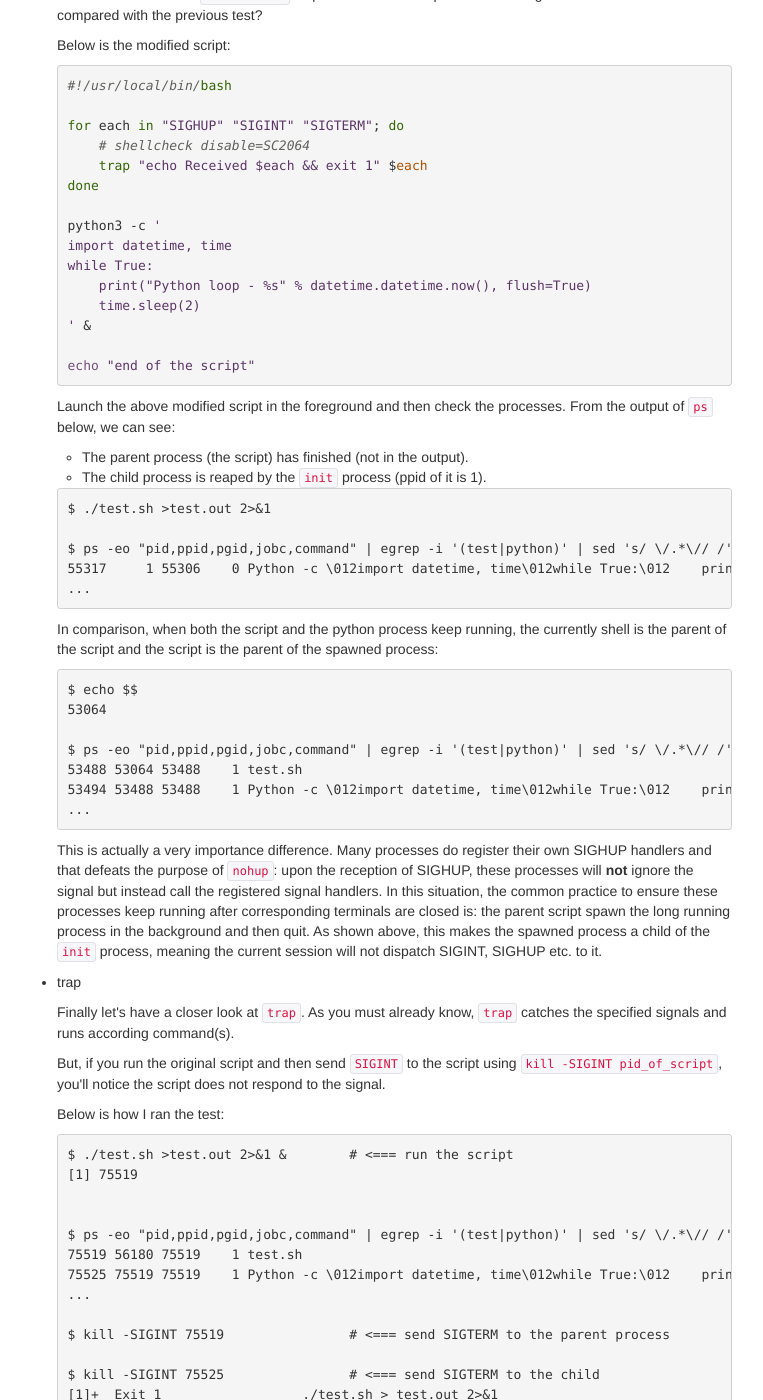
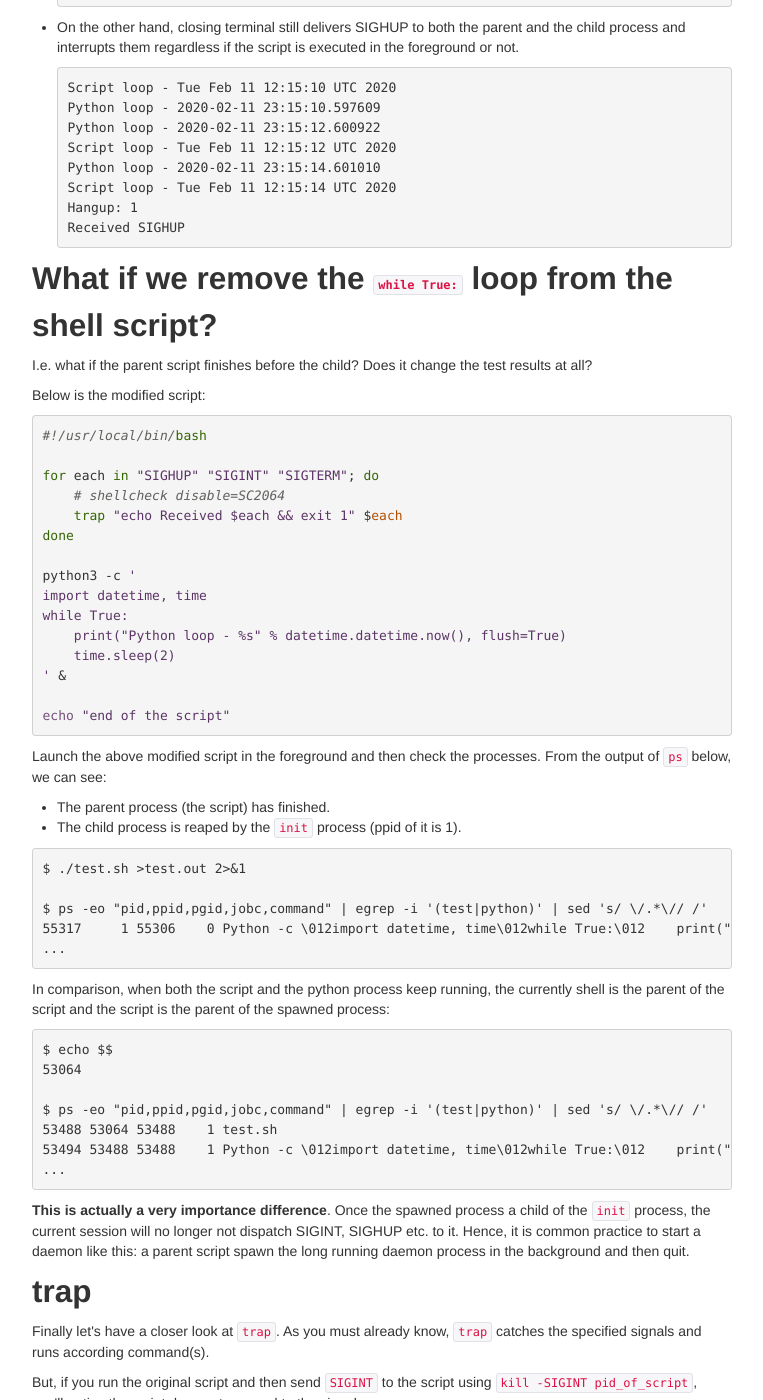
Before and after one commit to lgfang/lgfang.github.io, a Jekyll site: the page built from _posts/2020-02-13-bash-signal-trap.html, in a window 1280 px wide and 1400 px high, scrolled down 2521 px. Shown: the whole window, without its empty margins (258-1021 px from the left). Built offline with Jekyll 4.4.1, drawn with Linux system fonts in a browser that asks for light colours; comment, search, counter and statistics services are not loaded; some of the changed text lies outside the part shown.

Commit message:
2020-02-13-bash-signal-trap: typos and touch up

```diff
--- a/_posts/2020-02-13-bash-signal-trap.html
+++ b/_posts/2020-02-13-bash-signal-trap.html
@@ -3,14 +3,15 @@ layout: post
 title: More on Signals in Bash
 tagline:
 categories: computer
-tags: [Bash]
+tags: [Bash, Linux]
 ---
 
 <p>
-You login a shell and launch a long running script, then quit the shell/terminal
-but not sure if the script (and its child processes) will continue running or
-not? You try to catch and handle signals in the script but it does work as you
-expected? Below are some tests to help you understand these things.
+You will login a shell, launch a long running script and then quit the
+shell/terminal but not sure if the script (and/or its child processes) will
+continue running or not? You tried to catch and handle signals in a script but
+it didn't work as you expected? Below are some tests to help you understand
+these things.
 </p>
 
 <div class="org-src-container">
@@ -29,7 +30,7 @@ expected? Below are some tests to help you understand these things.
 <span class="linenr">13: </span><span class="org-string">'</span>
 <span class="linenr">14: </span>
 <span class="linenr">15: </span><span class="org-keyword">while</span> True; <span class="org-keyword">do</span>
-<span class="linenr">16: </span>    <span class="org-builtin">echo</span> <span class="org-string">"Script loop - $(</span><span class="org-sh-quoted-exec">date</span><span class="org-string"> -u)"</span>; sleep 2
+<span class="linenr">16: </span>    <span class="org-builtin">echo</span> <span class="org-string">"Script loop - $(</span><span class="org-sh-quoted-exec">date -u</span><span class="org-string">)"</span>; sleep 2
 <span class="linenr">17: </span><span class="org-keyword">done</span>
 <span class="linenr">18: </span>
 <span class="linenr">19: </span><span class="org-builtin">echo</span> <span class="org-string">"end of the script"</span>
@@ -53,23 +54,20 @@ and then monitor (tail) the output file to check if the processes are terminated
 or not.
 </p>
 
-<ul class="org-ul">
-<li><p>
-Fistly, the simplest case, run the script in the foreground: <code>./test.sh
-  &gt;test.out 2&gt;&amp;1</code>
-</p>
-
+<div id="outline-container-org1adbefb" class="outline-2">
+<h2 id="org1adbefb">Fistly, the simplest case, run the script in the foreground: <code>./test.sh &gt;test.out 2&gt;&amp;1</code></h2>
+<div class="outline-text-2" id="text-org1adbefb">
 <p>
 The interactive bash shell sends SIGINT (for Ctrl-c) or SIGHUP (or closing
 terminal) to all foreground processes. Therefore, in these two cases, both the
-parent process (<code>test.sh</code>) and the child process (<code>python3</code>) will get the
-signal and exit:
+parent process (<code>test.sh</code>) and the child process (<code>python3</code>) will get the signal
+and exit:
 </p>
 <ul class="org-ul">
 <li><p>
 Press Ctrl-c
 </p>
-<pre class="example">
+<pre class="example" id="orgc1eebff">
 Python loop - 2020-02-11 14:51:04.795263
 ...
 Python loop - 2020-02-11 14:51:12.806468
@@ -81,23 +79,24 @@ Received SIGINT                               &lt;=== from the parent process: t
 <li><p>
 Close the terminal
 </p>
-<pre class="example">
+<pre class="example" id="orgbfa9517">
 Python loop - 2020-02-11 14:52:24.618521
 Python loop - 2020-02-11 14:52:26.620370
 Python loop - 2020-02-11 14:52:28.622768
 Hangup: 1                                     &lt;=== from the child
 Received SIGHUP                               &lt;=== from the parent
 </pre></li>
-</ul></li>
+</ul>
+</div>
+</div>
 
-<li><p>
-Secondly, run the script in background: <code>./test.sh &gt;test.out 2&gt;&amp;1 &amp;</code>
-</p>
-
+<div id="outline-container-orgce507c4" class="outline-2">
+<h2 id="orgce507c4">Secondly, run the script in background: <code>./test.sh &gt;test.out 2&gt;&amp;1 &amp;</code></h2>
+<div class="outline-text-2" id="text-orgce507c4">
 <p>
 Obviously, the processes will continue running upon Ctrl-c because the
-interactive shell will <b>not</b> send SIGINT to background processes. But, when
-the terminal is closed, they will still receive SIGHUP and abort.
+interactive shell will <b>not</b> send SIGINT to background processes. But, when the
+terminal is closed, they will still receive SIGHUP and abort.
 </p>
 
 <p>
@@ -105,25 +104,26 @@ the terminal is closed, they will still receive SIGHUP and abort.
 </p>
 <ul class="org-ul">
 <li>Closing the terminal means closing the terminal directly. Running <code>exit</code> to
-quit the shell (so that the terminal emulator close the window
-automatically) does not count. In this case, the shell quits actively and
-does not receive SIGHUP. Hence it won't send SIGHUP to the script and the
-child processes of the script.</li>
-<li>You may not observe this behaviour with some terminal emulators. My guess
-is: some terminal emulators manage to communicate with the shell session and
-close it gracefully when a terminal window is closed. Therefore, the shell
-(as well as the script and its child processes) does not receive SIGHUP.
-According to my test with OS X, SIGHUP is sent when a terminal is closed in
-<a href="https://github.com/tmux/tmux/wiki">tmux</a> or iTerm2 but that is not case with the builtin Terminal APP.</li>
-</ul></li>
+quit the shell (so that the terminal emulator close the window automatically)
+does not count. In this case, the shell quits actively and does not receive
+SIGHUP. Hence it won't send SIGHUP to the script and the child processes of
+the script.</li>
+<li>You may not observe this behaviour with some terminal emulators. My guess is:
+some terminal emulators manage to communicate with the shell session and close
+it gracefully when a terminal window is closed. Therefore, the shell (as well
+as the script and its child processes) does not receive SIGHUP. According to
+my test with OS X, SIGHUP is sent when a terminal is closed in <a href="https://github.com/tmux/tmux/wiki">tmux</a> or iTerm2
+but that is not case with the builtin Terminal APP.</li>
+</ul>
+</div>
+</div>
 
-<li><p>
-Run the script using <code>nohup</code>
-</p>
-
+<div id="outline-container-org59c4714" class="outline-2">
+<h2 id="org59c4714">The 3rd and 4th tests are running the script using <code>nohup</code></h2>
+<div class="outline-text-2" id="text-org59c4714">
 <p>
-As the name suggests, <code>nohup</code> makes the spawned process ignore SIGHUP. But
-they will <b>not</b> ignore SIGINT. As a result:
+As the name suggests, <code>nohup</code> makes the spawned process ignore SIGHUP. But they
+will <b>not</b> ignore SIGINT. As a result:
 </p>
 <ul class="org-ul">
 <li>If <code>nohup</code> is run in the foreground (<code>nohup ./test.sh</code>), Ctrl-c interrupts
@@ -131,14 +131,20 @@ the script. However, closing the terminal will <b>not</b> interrupt the script.<
 <li>In comparison, if <code>nohup</code> is run in the background (<code>nohup ./test.sh &amp;</code>),
 neither Ctrl-C nor closing terminal would interrupt the script.</li>
 </ul>
+
 <p>
-<b>NOTE</b> If a process registers its own SIGHUP handler, <code>nohup</code> will not
-overwrite the handler to ignore SIGHUP.
-</p></li>
+<b>NOTE</b> If a process registers its own SIGHUP handler, <code>nohup</code> will not overwrite
+the handler to ignore SIGHUP.
+</p>
+</div>
+</div>
 
-<li><p>
-What if we edit <code>test.sh</code> to <b>execute the Python process in the background</b>
-(i.e. <code>python3 -c '...' &amp;</code>)?
+<div id="outline-container-org20c808c" class="outline-2">
+<h2 id="org20c808c">What if we edit <code>test.sh</code> to <b>execute the Python process in the background</b>?</h2>
+<div class="outline-text-2" id="text-org20c808c">
+<p>
+I.e. edit <code>test.sh</code> to run <code>python3 -c '...' &amp;</code> (note the additional <code>&amp;</code> at the
+end).
 </p>
 
 <p>
@@ -149,8 +155,7 @@ we'd expect the following:
 
 <ul class="org-ul">
 <li><p>
-Ctrl-c does not affect the Python process but may interrupt the parent
-script.
+Ctrl-c does not affect the Python process but may interrupt the parent script.
 </p>
 
 <p>
@@ -159,7 +164,7 @@ process and child process were printing timestamps. Once I pressed Ctrl-c,
 the parent process (the loop in the script) was interrupted but the Python
 process continued.
 </p>
-<pre class="example">
+<pre class="example" id="orga13e5ca">
 Python loop - 2020-02-11 23:12:02.196811
 Script loop - Tue Feb 11 12:12:04 UTC 2020
 Python loop - 2020-02-11 23:12:04.198417
@@ -173,10 +178,10 @@ Python loop - 2020-02-11 23:12:12.209047
 
 <li><p>
 On the other hand, closing terminal still delivers SIGHUP to both the parent
-and the child process and interrupts them regardless if the script is
-executed in the foreground or not.
+and the child process and interrupts them regardless if the script is executed
+in the foreground or not.
 </p>
-<pre class="example">
+<pre class="example" id="org1fd70b9">
 Script loop - Tue Feb 11 12:15:10 UTC 2020
 Python loop - 2020-02-11 23:15:10.597609
 Python loop - 2020-02-11 23:15:12.600922
@@ -186,11 +191,16 @@ Script loop - Tue Feb 11 12:15:14 UTC 2020
 Hangup: 1
 Received SIGHUP
 </pre></li>
-</ul></li>
+</ul>
+</div>
+</div>
 
-<li><p>
-What if we remove the <code>while True:</code> loop from the shell script? Does it change
-the test results at all when compared with the previous test?
+<div id="outline-container-orgb98f1a6" class="outline-2">
+<h2 id="orgb98f1a6">What if we remove the <code>while True:</code> loop from the shell script?</h2>
+<div class="outline-text-2" id="text-orgb98f1a6">
+<p>
+I.e. what if the parent script finishes before the child? Does it change the
+test results at all?
 </p>
 
 <p>
@@ -216,14 +226,14 @@ python3 -c <span class="org-string">'</span>
 </div>
 
 <p>
-Launch the above modified script in the foreground and then check the
-processes. From the output of <code>ps</code> below, we can see:
+Launch the above modified script in the foreground and then check the processes.
+From the output of <code>ps</code> below, we can see:
 </p>
 <ul class="org-ul">
-<li>The parent process (the script) has finished (not in the output).</li>
+<li>The parent process (the script) has finished.</li>
 <li>The child process is reaped by the <code>init</code> process (ppid of it is 1).</li>
 </ul>
-<pre class="example">
+<pre class="example" id="orgb73c86a">
 $ ./test.sh &gt;test.out 2&gt;&amp;1
 
 $ ps -eo "pid,ppid,pgid,jobc,command" | egrep -i '(test|python)' | sed 's/ \/.*\// /'
@@ -236,7 +246,7 @@ In comparison, when both the script and the python process keep running, the
 currently shell is the parent of the script and the script is the parent of
 the spawned process:
 </p>
-<pre class="example">
+<pre class="example" id="org9d6b56a">
 $ echo $$
 53064
 
@@ -247,21 +257,18 @@ $ ps -eo "pid,ppid,pgid,jobc,command" | egrep -i '(test|python)' | sed 's/ \/.*\
 </pre>
 
 <p>
-This is actually a very importance difference. Many processes do register
-their own SIGHUP handlers and that defeats the purpose of <code>nohup</code>: upon the
-reception of SIGHUP, these processes will <b>not</b> ignore the signal but instead
-call the registered signal handlers. In this situation, the common practice to
-ensure these processes keep running after corresponding terminals are closed
-is: the parent script spawn the long running process in the background and
-then quit. As shown above, this makes the spawned process a child of the
-<code>init</code> process, meaning the current session will not dispatch SIGINT, SIGHUP
-etc. to it.
-</p></li>
+<b>This is actually a very importance difference</b>. Once the spawned process a
+child of the <code>init</code> process, the current session will no longer not dispatch
+SIGINT, SIGHUP etc. to it. Hence, it is common practice to start a daemon like
+this: a parent script spawn the long running daemon process in the background
+and then quit.
+</p>
+</div>
+</div>
 
-<li><p>
-trap
-</p>
-
+<div id="outline-container-org0f88a58" class="outline-2">
+<h2 id="org0f88a58">trap</h2>
+<div class="outline-text-2" id="text-org0f88a58">
 <p>
 Finally let's have a closer look at <code>trap</code>. As you must already know, <code>trap</code>
 catches the specified signals and runs according command(s).
@@ -276,7 +283,7 @@ signal.
 <p>
 Below is how I ran the test:
 </p>
-<pre class="example">
+<pre class="example" id="org208c06f">
 $ ./test.sh &gt;test.out 2&gt;&amp;1 &amp;        # &lt;=== run the script
 [1] 75519
 
@@ -299,7 +306,7 @@ The <code>test.out</code> indicates the script didn't respond to the signal unti
 SIGINT to the child (python) process. Once the child aborted because of
 SIGINT, the parent ran the trap.
 </p>
-<pre class="example">
+<pre class="example" id="org8c636e9">
 Python loop - 2020-02-13 16:09:59.676853
 Python loop - 2020-02-13 16:10:01.677777
 Python loop - 2020-02-13 16:10:03.679282
@@ -337,12 +344,12 @@ immediately after which the trap is executed.
 <p>
 How does <code>wait</code> change the behaviour of the parent process and the child
 process? I'd leave it for you to figure out.
-</p></li>
+</p>
+</div>
 
-<li><p>
-Why <code>kill -SIGINT pid_of_parent</code> does not work the same as pressing Ctrl-c?
-</p>
-
+<div id="outline-container-org1ea0b43" class="outline-3">
+<h3 id="org1ea0b43">Why <code>kill -SIGINT pid_of_parent</code> does not work the same as pressing Ctrl-c?</h3>
+<div class="outline-text-3" id="text-org1ea0b43">
 <p>
 Now we understand why the parent process didn't exit immediately when we sent
 it a SIGINT via <code>kill -SIGINT pid</code>. But, why in the first test we were able to
@@ -350,14 +357,15 @@ interrupt both the parent and the child by pressing Ctrl-c?
 </p>
 
 <p>
-The reason is: actually Ctrl-c sends SIGINT to not a process a process group.
-Therefore, when we press Ctrl-c, both the child and parent receive the signal,
-causing the child and parent exit in turn. To achieve the same using <code>kill</code>,
-please send the signal to the process group instead using <code>kill -SIGHUP --
-  -pgid</code>. In the following example, both the script and the python process
-belong to process group 77210, therefore <code>kill -SIGINT -- -77210</code> did the trick.
+The reason is: actually Ctrl-c sends SIGINT to not a process but a process
+group, i.e. all the processes within the group. Therefore, when we press
+Ctrl-c, both the child and parent receive the signal, causing the child and
+parent exit in turn. To achieve the same using <code>kill</code>, please send the signal
+to the process group instead using <code>kill -SIGHUP -- -pgid</code>. In the following
+example, both the script and the python process belong to process group 77210,
+therefore <code>kill -SIGINT -- -77210</code> did the trick.
 </p>
-<pre class="example">
+<pre class="example" id="org1fe5d49">
 $ ./test.sh &gt;test.out 2&gt;&amp;1 &amp;
 [1] 77210
 
@@ -368,19 +376,22 @@ $ ps -eo "pid,ppid,pgid,jobc,command" | egrep -i '(test|python)' | sed 's/ \/.*\
 
 $ kill -SIGINT -- -77210
 [1]+  Exit 1                  ./test.sh &gt; test.out 2&gt;&amp;1
-</pre></li>
+</pre>
+</div>
+</div>
+</div>
 
-<li><p>
-<b>References</b>:
-</p>
-
+<div id="outline-container-org88c9faf" class="outline-2">
+<h2 id="org88c9faf">References</h2>
+<div class="outline-text-2" id="text-org88c9faf">
 <p>
-For in-depth discussions on processes and signals in the UNIX/Linux
-environment, please refer to:
+For in-depth discussions on processes and signals in the UNIX/Linux environment,
+please refer to:
 </p>
 <ul class="org-ul">
 <li>Advanced Programming in the UNIX Environment, Third Edition: Chapter 8.
 Process Control, 9. Process Relationships, and 10. Signals.</li>
 <li><a href="https://tldp.org/LDP/Bash-Beginners-Guide/html/chap_12.html">Bash Guide for Beginners - Chapter 12. Catching signals</a></li>
-</ul></li>
 </ul>
+</div>
+</div>
```
